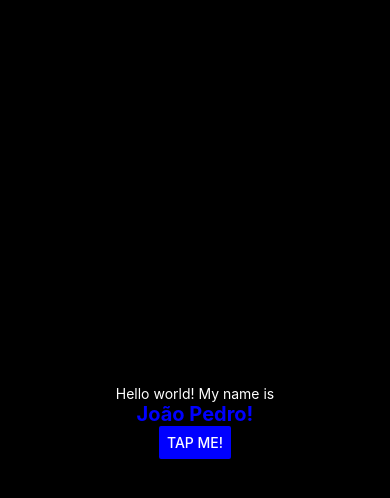
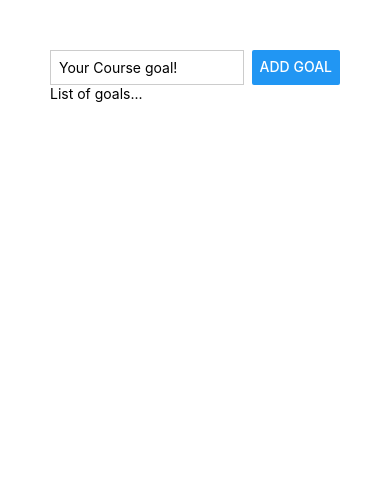
Before and after one commit to jpsantosss/rnative-goals-app, a React Native app: screen / in a window 390 px wide. Shown: the top 498 px of the page. Built offline with nearby package versions, Linux system fonts and the light colour scheme.

Commit message:
added flexbox to app

```diff
--- a/App.js
+++ b/App.js
@@ -1,18 +1,32 @@
-import { StatusBar } from 'expo-status-bar';
-import { Text, View, Button } from 'react-native';
-import {styles} from './style'
+import { Text, View, Button, TextInput, StyleSheet } from 'react-native';
 
 export default function App() {
   return (
-    <View style={styles.container}>
+    <View style={styles.appContainer}>
+      <View style={styles.inputContainer}>
+        <TextInput placeholder='Your Course goal!' style={styles.textInput}/>
+        <Button title='Add Goal'/>
+      </View>
       <View>
-        <Text style={styles.textParagraph}>Hello world! My name is</Text>
+        <Text>List of goals...</Text>
       </View>
-      <Text style={styles.text}>João Pedro!</Text>
-      <Button title='Tap me!'
-      color='blue'
-      />
-      <StatusBar style="light" />
     </View>
   );
 }
+
+const styles = StyleSheet.create({
+  appContainer:{
+    padding: 50,
+  },
+  inputContainer:{
+    flexDirection: 'row',
+    justifyContent: 'space-between',
+  },
+  textInput:{
+    borderWidth: 1,
+    borderColor: '#cccccc',
+    width: '80%',
+    padding: 8,
+    marginRight: 8,
+  },
+});
--- a/style.js
+++ /dev/null
@@ -1,17 +0,0 @@
-import { StyleSheet } from 'react-native';
-export const styles = StyleSheet.create({
-    container: {
-      flex: 1,
-      backgroundColor: '#000',
-      alignItems: 'center',
-      justifyContent: 'center',
-    },
-    textParagraph: {
-        color: 'white',
-    },
-    text: {
-      color: 'blue',
-      fontWeight: 'bold',
-      fontSize: 20,
-    },
-  });
```
